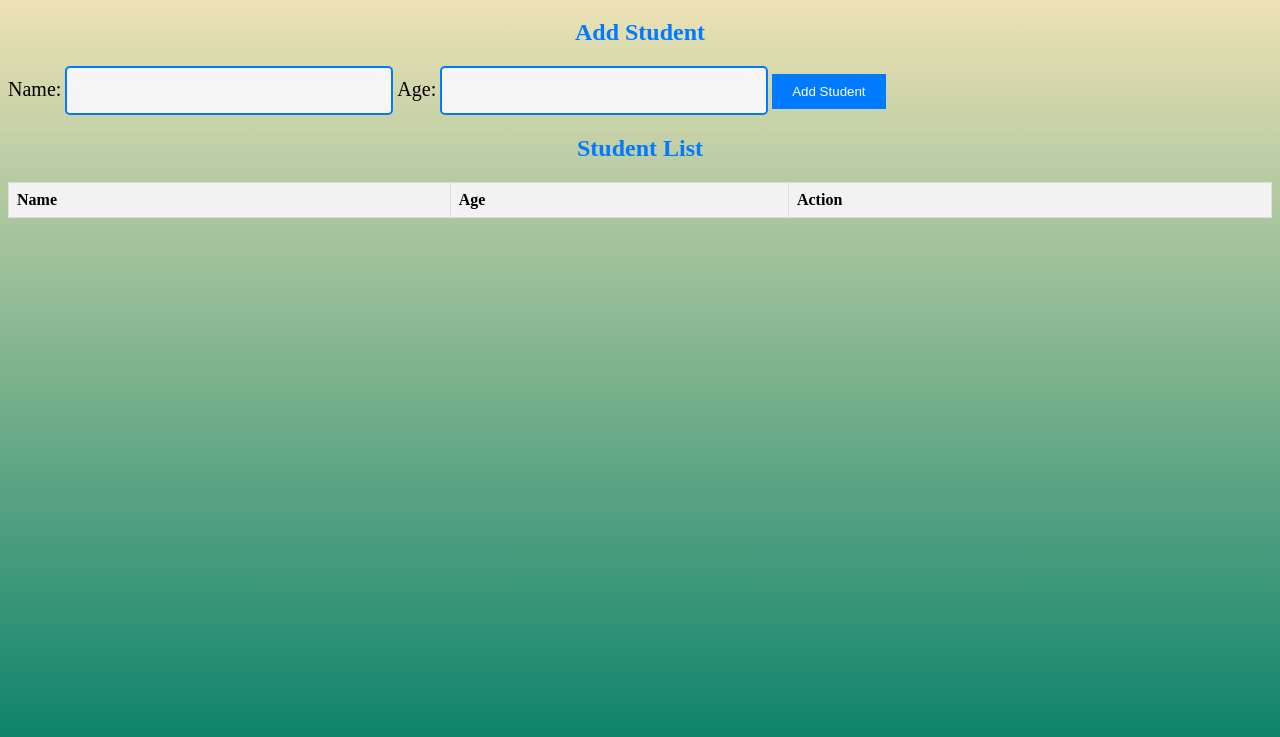
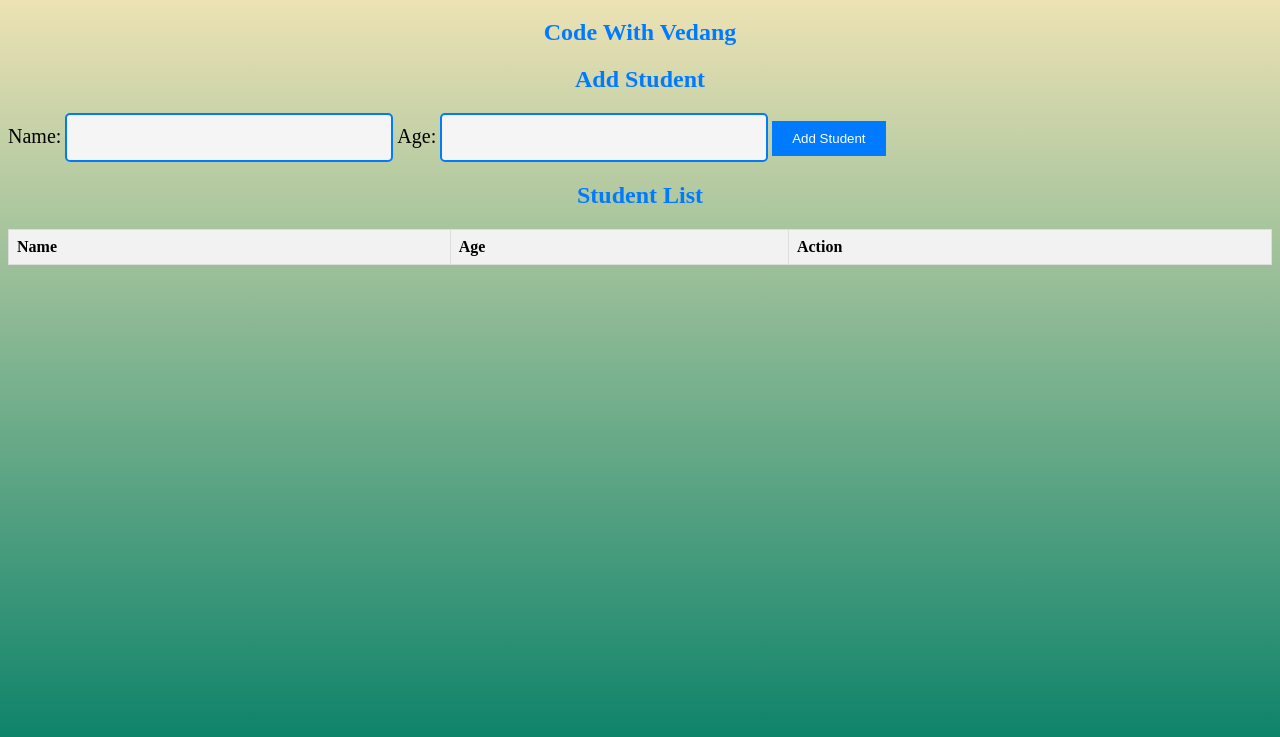
Before and after one commit to CodeWithVedang/CRUDOPerationWebsite, a plain HTML site: page index.html in a window 1280 px wide. Shown: the part 61-798 px from the top of the page. Drawn offline with Linux system fonts and the light colour scheme.

Commit message:
codewithvedang

```diff
--- a/index.html
+++ b/index.html
@@ -8,6 +8,7 @@
 </head>
 <body>
     <h1>Student Data Management</h1>
+    <h2>Code With Vedang</h2>
 
     <!-- Form for adding a new student -->
   <h2>Add Student</h2>
```
